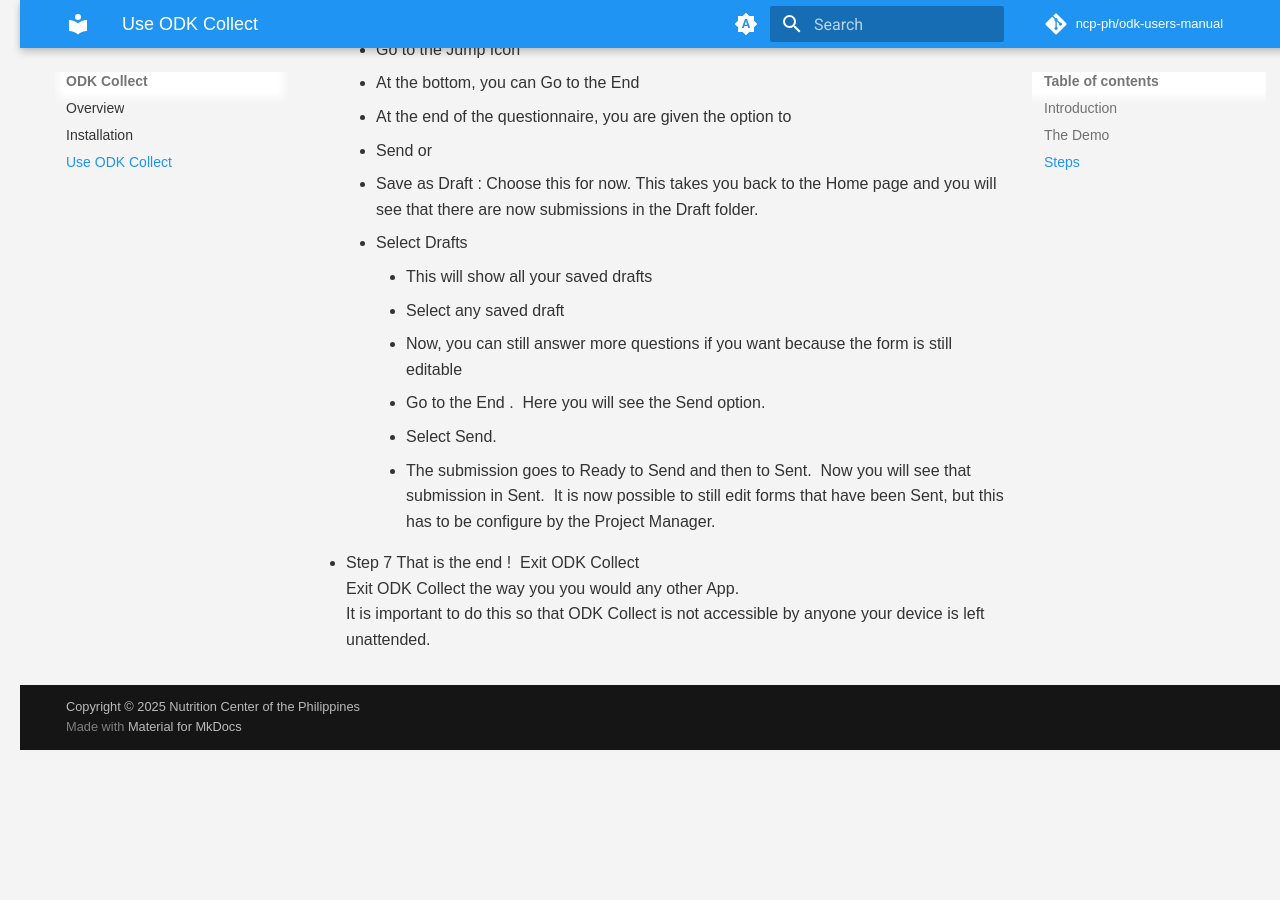
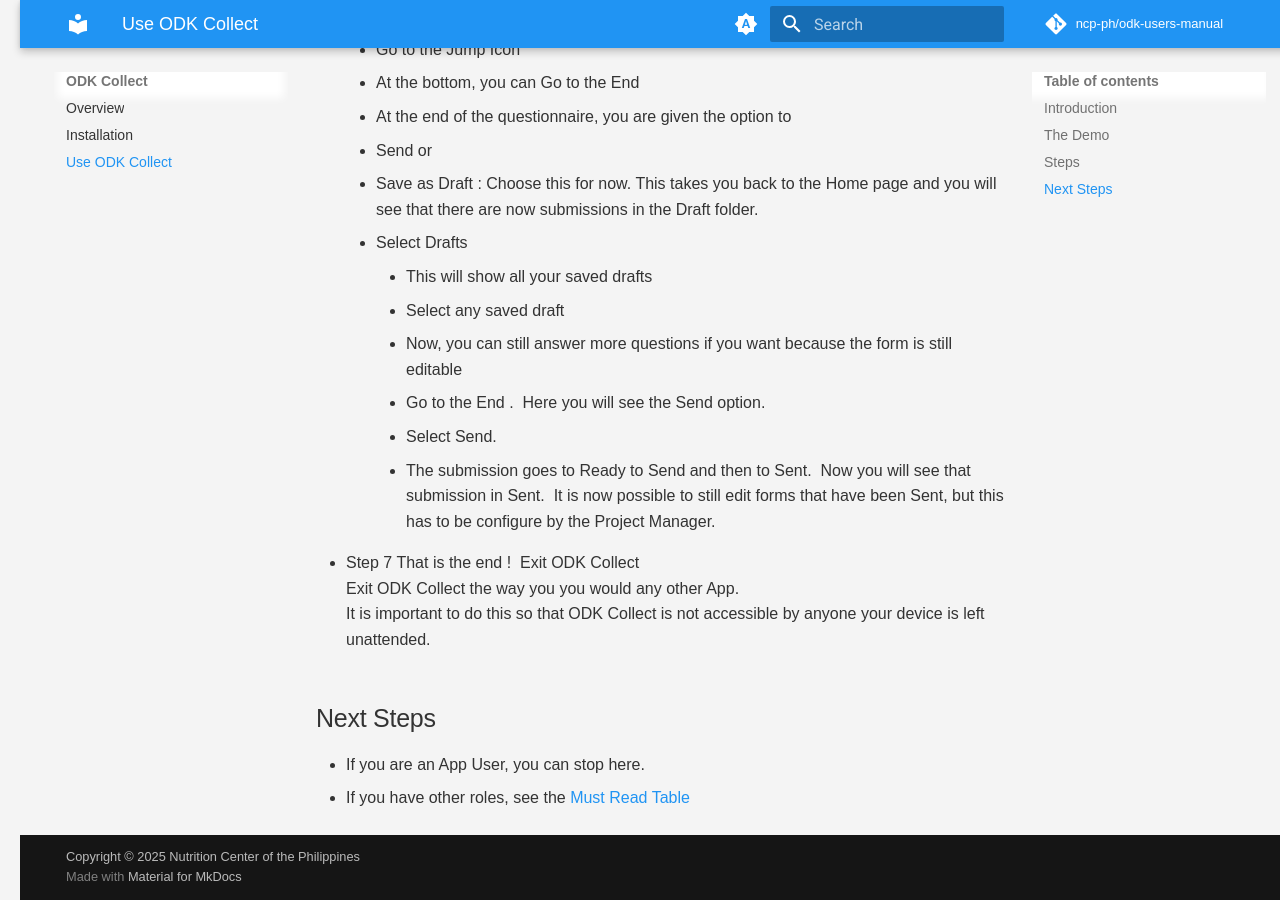
Before and after one commit to ncp-ph/odk-users-manual, an MkDocs documentation site: the page built from docs/try-odk-collect.md, in a window 1280 px wide and 900 px high, scrolled down 2739 px. Built offline with MkDocs 1.6.1 and Material for MkDocs 9.7.7, drawn with Linux system fonts in a browser that asks for light colours; comment, search, counter and statistics services are not loaded; before the commit the page ends 3489 px from its top, so only the background shows below that.

Commit message:
Modify text try-odk-collect.md

```diff
--- a/docs/try-odk-collect.md
+++ b/docs/try-odk-collect.md
@@ -70,3 +70,7 @@ You will learn how to answer the most common question types enumerated below
 - Step 7 That is the end !  Exit ODK Collect
 Exit ODK Collect the way you you would any other App.
 It is important to do this so that ODK Collect is not accessible by anyone your device is left unattended.
+
+## Next Steps
+* If you are an App User, you can stop here.
+* If you have other roles, see the [Must Read Table](./index.md#must-read-table)
```
